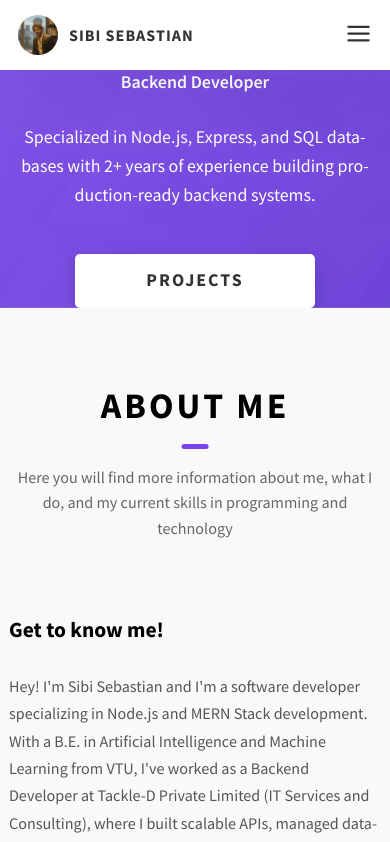
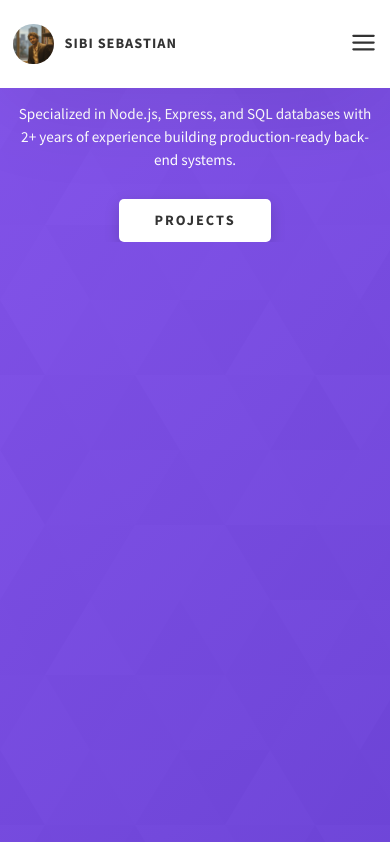
Before and after one commit to Sibi-Sebastian/devportfolio, a React (Create React App) app: page / in a window 390 px wide. Shown: the top 842 px of the page. Built offline with nearby package versions, Linux system fonts and the light colour scheme.

Commit message:
Fix mobile layout issues - improve text wrapping, typography, and container handling

```diff
--- a/src/App.css
+++ b/src/App.css
@@ -81,7 +81,7 @@ body::-webkit-scrollbar {
 }
 @media only screen and (max-width: 37.5em) {
   .main-container {
-    padding: 0 1rem;
+    padding: 0 1.2rem;
   }
 }
 
@@ -136,10 +136,19 @@ textarea {
   text-transform: uppercase;
   letter-spacing: 3px;
   text-align: center;
+  word-break: break-word;
+}
+@media only screen and (max-width: 56.25em) {
+  .heading-primary {
+    font-size: 5rem;
+    letter-spacing: 2px;
+  }
 }
 @media only screen and (max-width: 37.5em) {
   .heading-primary {
-    font-size: 4.5rem;
+    font-size: 3.5rem;
+    letter-spacing: 1px;
+    line-height: 1.2;
   }
 }
 
@@ -150,9 +159,15 @@ textarea {
   color: #fff;
   font-weight: 600;
 }
+@media only screen and (max-width: 56.25em) {
+  .heading-secondary {
+    font-size: 2.2rem;
+  }
+}
 @media only screen and (max-width: 37.5em) {
   .heading-secondary {
-    font-size: 2rem;
+    font-size: 1.8rem;
+    line-height: 1.3;
   }
 }
 
@@ -201,6 +216,20 @@ textarea {
   transform: translateX(-50%);
   border-radius: 5px;
 }
+@media only screen and (max-width: 56.25em) {
+  .heading-sec__main {
+    font-size: 3.5rem;
+    letter-spacing: 2px;
+  }
+}
+@media only screen and (max-width: 37.5em) {
+  .heading-sec__main {
+    font-size: 2.8rem;
+    letter-spacing: 1px;
+    margin-bottom: 2.5rem;
+    line-height: 1.2;
+  }
+}
 @media only screen and (max-width: 37.5em) {
   .heading-sec__main::after {
     top: calc(100% + 1.2rem);
@@ -217,9 +246,16 @@ textarea {
   margin: auto;
   line-height: 1.6;
 }
+@media only screen and (max-width: 56.25em) {
+  .heading-sec__sub {
+    font-size: 1.9rem;
+  }
+}
 @media only screen and (max-width: 37.5em) {
   .heading-sec__sub {
-    font-size: 1.8rem;
+    font-size: 1.6rem;
+    line-height: 1.5;
+    padding: 0 1rem;
   }
 }
 .heading-sec__sub--lt {
@@ -250,6 +286,12 @@ textarea {
   padding: 1.5rem 8rem;
   font-size: 2rem;
 }
+@media only screen and (max-width: 37.5em) {
+  .btn--bg {
+    padding: 1.2rem 4rem;
+    font-size: 1.6rem;
+  }
+}
 .btn--med {
   padding: 1.5rem 5rem;
   font-size: 1.6rem;
@@ -274,7 +316,12 @@ textarea {
 }
 @media only screen and (max-width: 56.25em) {
   .sec-pad {
-    padding: 8rem 0;
+    padding: 6rem 0;
+  }
+}
+@media only screen and (max-width: 37.5em) {
+  .sec-pad {
+    padding: 5rem 0;
   }
 }
 
@@ -284,10 +331,29 @@ textarea {
   text-align: center;
   width: 100%;
   line-height: 1.6;
+  word-wrap: break-word;
+  overflow-wrap: break-word;
+  hyphens: auto;
+  max-width: 100%;
+}
+@media only screen and (max-width: 56.25em) {
+  .text-primary {
+    font-size: 1.9rem;
+    line-height: 1.5;
+  }
 }
 @media only screen and (max-width: 37.5em) {
   .text-primary {
-    font-size: 2rem;
+    font-size: 1.7rem;
+    line-height: 1.4;
+    padding: 0 0.5rem;
+  }
+}
+@media only screen and (max-width: 37.5em) {
+  .text-primary {
+    font-size: 1.7rem;
+    line-height: 1.5;
+    padding: 0 1rem;
   }
 }
 
@@ -310,7 +376,8 @@ textarea {
 @media only screen and (max-width: 37.5em) {
   .home-hero {
     height: unset;
-    min-height: unset;
+    min-height: 100vh;
+    padding: 2rem 0;
   }
 }
 .home-hero__socials {
@@ -376,26 +443,33 @@ textarea {
 @media only screen and (max-width: 56.25em) {
   .home-hero__content {
     width: 95%;
-    padding: 0 1rem;
+    padding: 0 1.5rem;
+    max-width: 85rem;
   }
 }
 @media only screen and (max-width: 37.5em) {
   .home-hero__content {
-    width: 98%;
-    padding: 0 0.5rem;
-  }
-}
-@media only screen and (max-width: 37.5em) {
-  .home-hero__content {
-    padding: 19rem 0 13rem 0;
+    padding: 8rem 1rem 6rem 1rem;
     margin: auto;
     position: static;
     transform: translate(0, 0);
+    width: 100%;
+    max-width: 100%;
+    box-sizing: border-box;
   }
 }
 .home-hero__info {
   margin: 3rem auto 0 auto;
   max-width: 80rem;
+  width: 100%;
+  box-sizing: border-box;
+}
+@media only screen and (max-width: 37.5em) {
+  .home-hero__info {
+    margin: 2rem auto 0 auto;
+    max-width: 100%;
+    padding: 0 0.5rem;
+  }
 }
 .home-hero__cta {
   margin-top: 5rem;
@@ -432,6 +506,16 @@ textarea {
   max-width: 60rem;
   line-height: 1.7;
   margin-bottom: 1rem;
+  word-wrap: break-word;
+  overflow-wrap: break-word;
+  hyphens: auto;
+}
+@media only screen and (max-width: 37.5em) {
+  .about__content-details-para {
+    font-size: 1.6rem;
+    line-height: 1.6;
+    max-width: 100%;
+  }
 }
 .about__content-details-para--hl {
   font-weight: 700;
@@ -721,7 +805,12 @@ textarea {
 }
 @media only screen and (max-width: 56.25em) {
   .header__content {
-    padding: 0 2rem;
+    padding: 1rem 2rem;
+  }
+}
+@media only screen and (max-width: 37.5em) {
+  .header__content {
+    padding: 1rem 1rem;
   }
 }
 .header__logo-container {
@@ -1225,6 +1314,22 @@ textarea {
   word-wrap: break-word;
   overflow-wrap: break-word;
   hyphens: auto;
+  max-width: 100%;
+}
+
+/* Additional mobile text improvements */
+@media only screen and (max-width: 37.5em) {
+  .heading-primary,
+  .heading-secondary,
+  .text-primary {
+    padding-left: 0.5rem;
+    padding-right: 0.5rem;
+  }
+
+  /* Ensure no text overflows on very small screens */
+  * {
+    word-break: break-word;
+  }
 }
 
 /* Responsive images and media */
@@ -1328,6 +1433,64 @@ section {
   left: 0;
   right: 0;
 }
+
+/* Mobile-specific improvements */
+@media only screen and (max-width: 37.5em) {
+  /* Improve mobile spacing */
+  .home-hero__info {
+    margin: 2rem auto 0 auto;
+  }
+
+  .home-hero__cta {
+    margin-top: 3rem;
+  }
+
+  /* Better mobile typography */
+  .heading-sec__mb-bg {
+    margin-bottom: 6rem;
+  }
+
+  .heading-sec__mb-med {
+    margin-bottom: 5rem;
+  }
+
+  /* Improve about section mobile layout */
+  .about__content-title {
+    font-size: 2.2rem;
+    text-align: center;
+    margin-bottom: 2rem;
+  }
+
+  /* Better mobile button spacing */
+  .btn {
+    margin: 0 auto;
+    display: block;
+    text-align: center;
+    width: fit-content;
+  }
+
+  /* Improve mobile readability */
+  .about__content-details-para {
+    text-align: left;
+    margin-bottom: 1.5rem;
+  }
+
+  /* Mobile header improvements */
+  .header__content {
+    padding: 1rem 1.5rem;
+  }
+
+  .header__logo-sub {
+    font-size: 1.6rem;
+  }
+
+  /* Mobile profile image */
+  .home-hero__profile-img {
+    width: 10rem;
+    height: 10rem;
+    margin-bottom: 1rem;
+  }
+}
 /* Final safety net for all absolutely positioned elements */
 .home-hero [class*="absolute"],
 .home-hero__socials,
```
